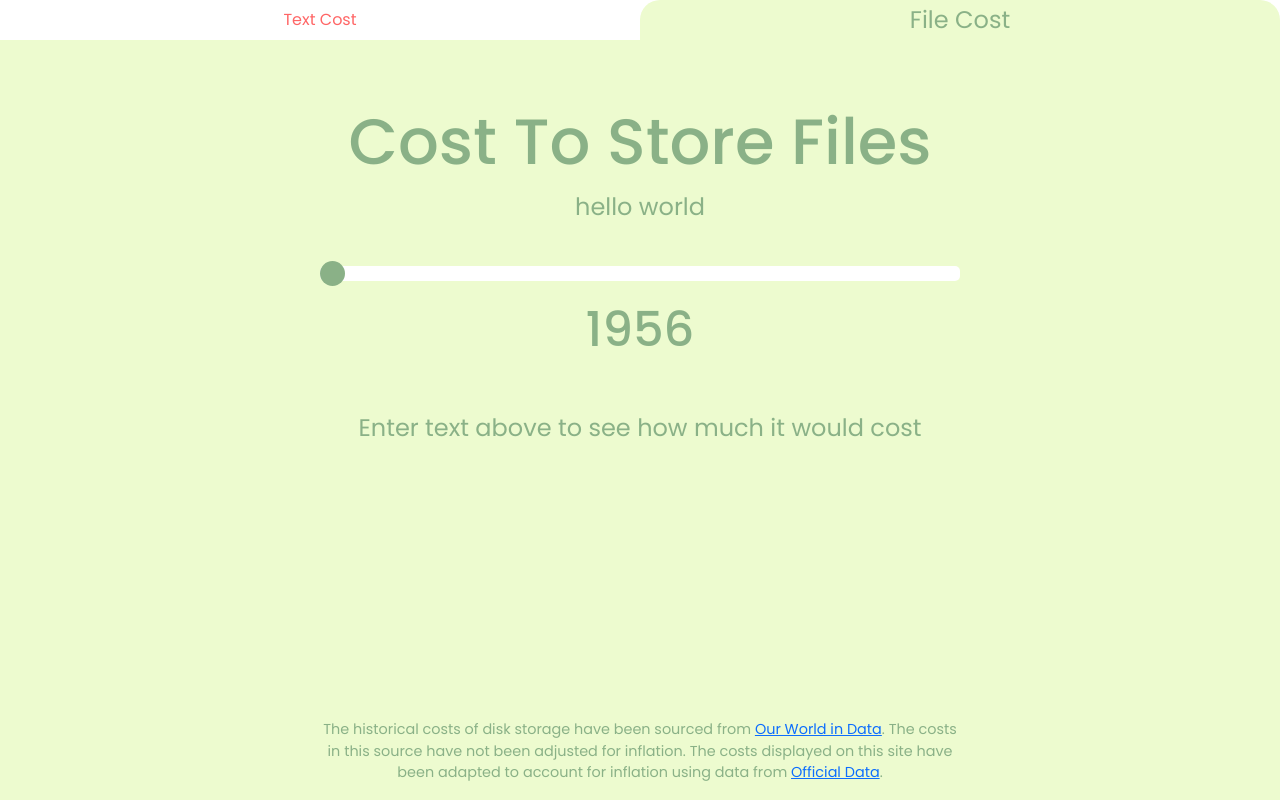
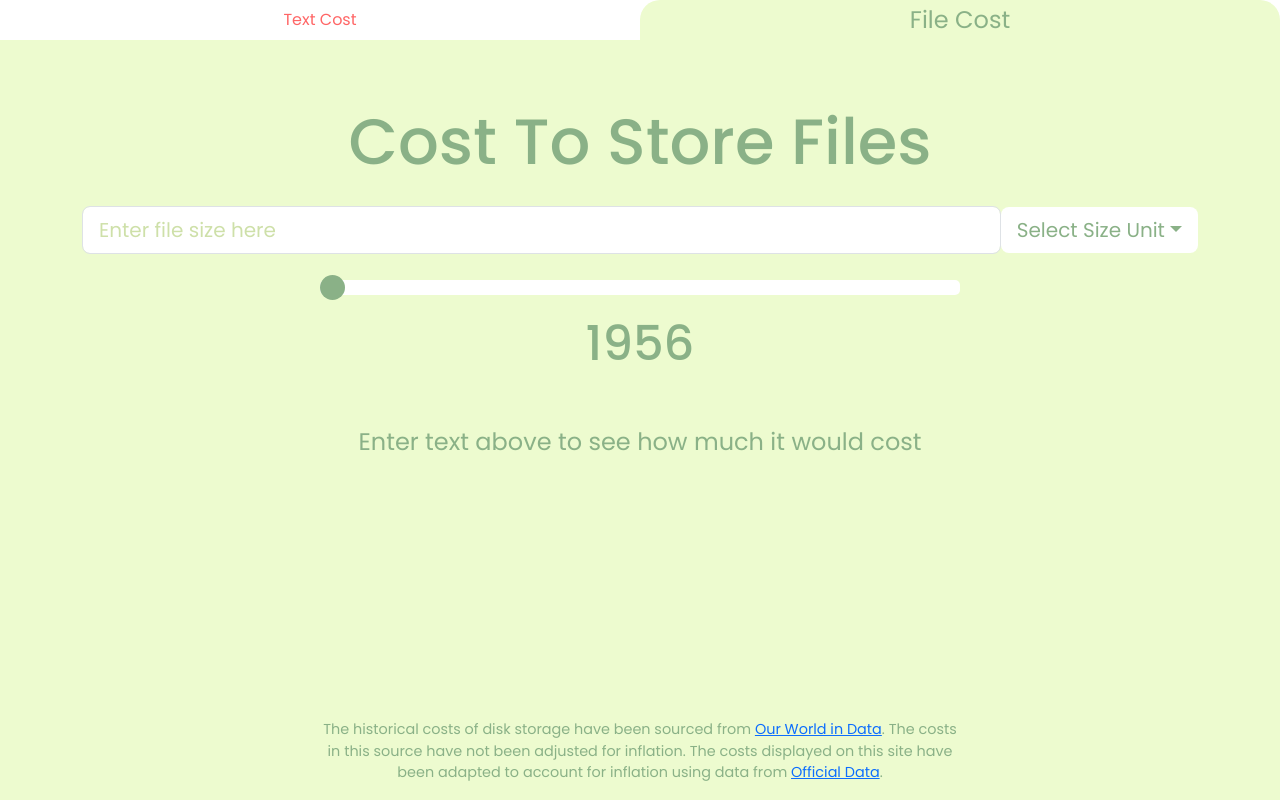
Before and after one commit to NourAshoush/historical-storage-costs, a React (Vite) app: page / in a window 1280 px wide. Both pictures are taken after a click on the element "File Cost". Built offline with nearby package versions, Linux system fonts and the light colour scheme.

Commit message:
added dropdown

```diff
--- a/src/components/Footer/Footer.tsx
+++ b/src/components/Footer/Footer.tsx
@@ -12,8 +12,8 @@ function Information() {
                     Our World in Data
                 </a>
                 . The costs in this source have not been adjusted for inflation.
-        The costs displayed on this site have been adapted to account for
-        inflation using data from {" "}
+                The costs displayed on this site have been adapted to account
+                for inflation using data from{" "}
                 <a
                     href="https://www.officialdata.org/us/inflation/1956?endYear=2022"
                     target="_blank"
--- a/src/components/InputBox/InputBox.tsx
+++ b/src/components/InputBox/InputBox.tsx
@@ -5,8 +5,6 @@ interface InputBoxProps {
 }
 
 function InputBox({ onNewInput }: InputBoxProps) {
-
-
     return (
         <>
             <input
--- a/src/components/InputFileSize/InputFileSize.css
+++ b/src/components/InputFileSize/InputFileSize.css
@@ -0,0 +1,34 @@
+.container {
+    display: flex;
+    justify-content: center;
+    align-items: center;
+    flex-direction: row;
+    margin: 0 auto;
+    margin-top: 2%;
+}
+
+#inputFileSizeNumber {
+    width: 50%;
+    border: none;
+    font-size: 2rem;
+    color: var(--main);
+}
+
+#inputFileSize::placeholder {
+    color: var(--light);
+    opacity: 1;
+}
+
+#inputFileSize:-ms-input-placeholder {
+    color: var(--light);
+}
+
+#inputFileSize::-ms-input-placeholder {
+    color: var(--light);
+}
+
+#dropdownMenuButton {
+    border: none;
+    color: var(--main);
+    background-color: white;
+}
--- a/src/components/InputFileSize/InputFileSize.tsx
+++ b/src/components/InputFileSize/InputFileSize.tsx
@@ -1,7 +1,88 @@
 import "./InputFileSize.css";
 
 function InputFileSize() {
-    return <p>hello world</p>;
+
+    // write a function to trigger the dropdown menu
+    const triggerDropdown = () => {
+        // get the dropdown menu
+        const dropdownMenu = document.querySelector(".dropdown-menu");
+        dropdownMenu?.classList.toggle("show");
+        // get the dropdown button
+        const dropdownButton = document.querySelector(".dropdown-toggle");
+        // get the dropdown menu items
+        const dropdownMenuItems = document.querySelectorAll(".dropdown-item");
+
+
+        // change this to get the selected dropdown item
+        dropdownMenuItems.forEach((item) => {
+            item.addEventListener("click", () => {
+                dropdownButton!.innerHTML = item.innerHTML;
+            });
+        });
+    };
+
+
+    return (
+        <>
+            <div className="container">
+                <input
+                    className="form-control form-control-lg"
+                    id="inputFileSize"
+                    type="number"
+                    min={0}
+                    placeholder="Enter file size here"
+                ></input>
+
+                <div className="dropdown">
+                    <button
+                        className="btn btn-secondary btn-lg dropdown-toggle"
+                        type="button"
+                        id="dropdownMenuButton"
+                        data-bs-toggle="dropdown"
+                        aria-expanded="false"
+                        onClick={triggerDropdown}
+                    >
+                        Select Size Unit
+                    </button>
+                    <ul
+                        className="dropdown-menu"
+                        aria-labelledby="dropdownMenuButton"
+                    >
+                        <li>
+                            <option className="dropdown-item" value={1}>
+                                Bytes
+                            </option>
+                        </li>
+                        <li>
+                            <option className="dropdown-item" value={1000}>
+                                Kilobytes
+                            </option>
+                        </li>
+                        <li>
+                            <option className="dropdown-item" value={1000000}>
+                                Megabytes
+                            </option>
+                        </li>
+                        <li>
+                            <option className="dropdown-item" value={1000000000}>
+                                Gigabytes
+                            </option>
+                        </li>
+                        <li>
+                            <option className="dropdown-item" value={1000000000000}>
+                                Terabytes
+                            </option>
+                        </li>
+                        <li>
+                            <option className="dropdown-item" value={1000000000000000}>
+                                Petabytes
+                            </option>
+                        </li>
+                    </ul>
+                </div>
+            </div>
+        </>
+    );
 }
 
 export default InputFileSize;
--- a/src/components/Slider/Slider.tsx
+++ b/src/components/Slider/Slider.tsx
@@ -17,7 +17,10 @@ function Slider({ onYearChange }: SliderProps) {
                 step="1"
                 id="slider"
                 value={year}
-        onChange={(e) => {setYear(parseInt(e.target.value)); onYearChange(parseInt(e.target.value))}}
+                onChange={(e) => {
+                    setYear(parseInt(e.target.value));
+                    onYearChange(parseInt(e.target.value));
+                }}
             ></input>
         </>
     );
```
Also changed, not shown: src/components/HeaderBar/HeaderBar.tsx (+6 -6 lines), src/components/Results/Results.tsx (+8 -7 lines). Lines whose indentation alone changed are shown as unchanged.
